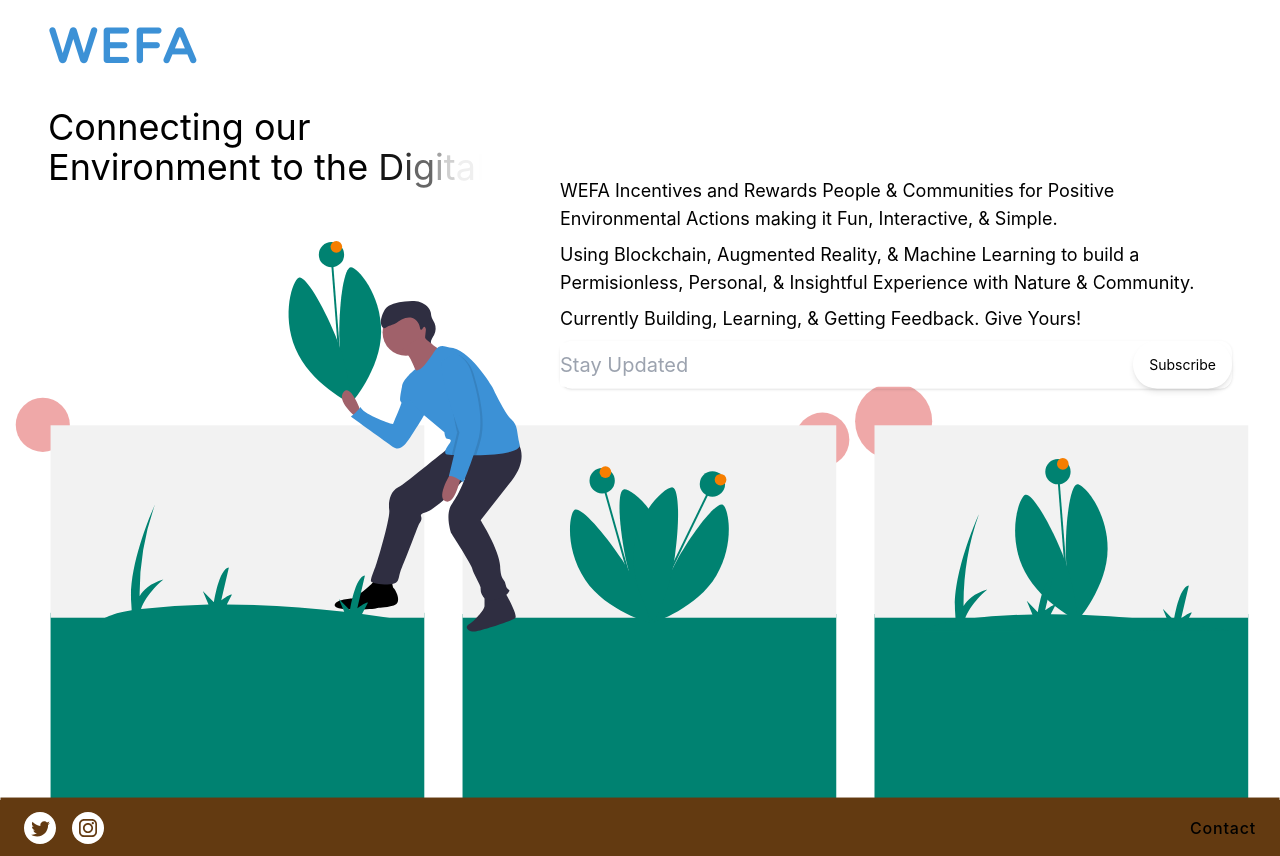
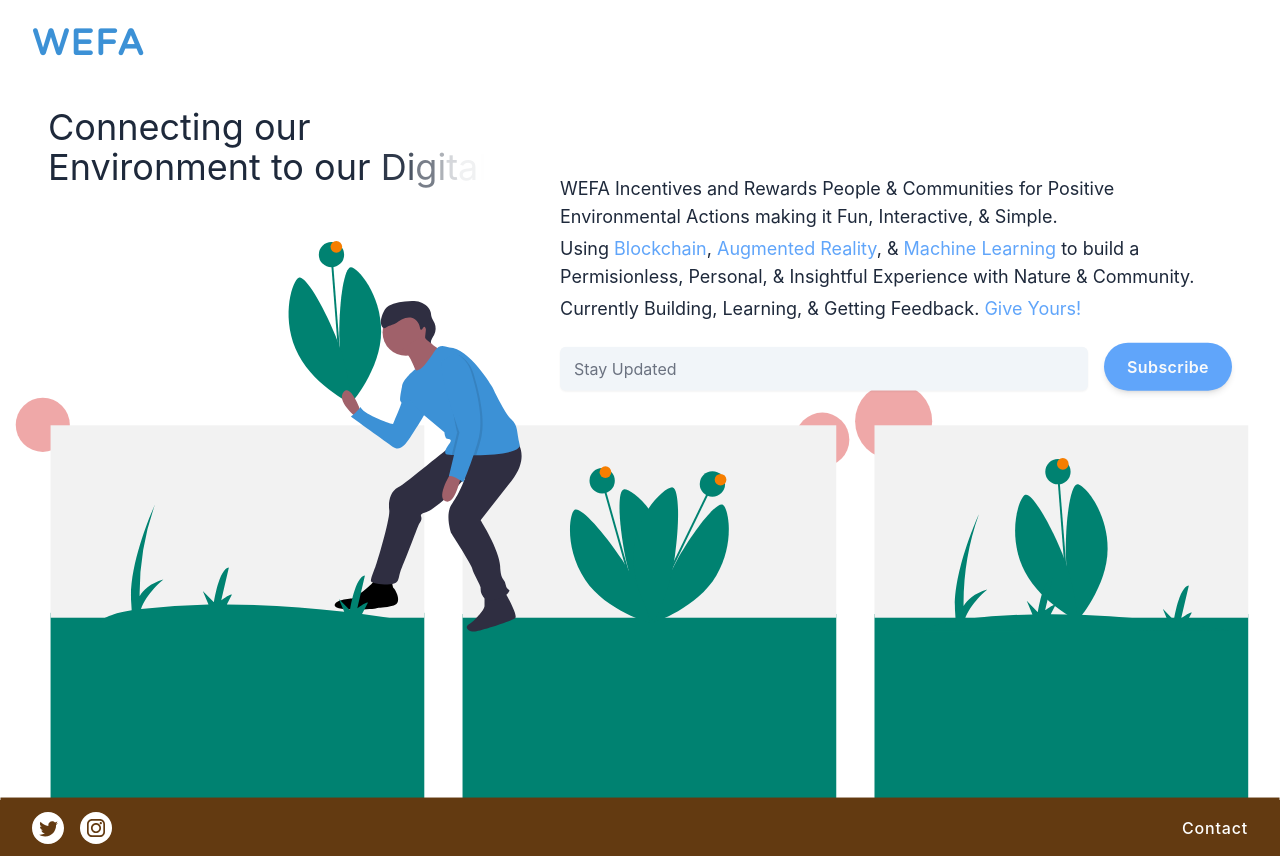
Before and after one commit to wefa-labs/wefa-landing, a Next.js app: page / in a window 1280 px wide. Built offline with nearby package versions, Linux system fonts and the light colour scheme.

Commit message:
updated main

```diff
--- a/components/Button/Primary.tsx
+++ b/components/Button/Primary.tsx
@@ -5,7 +5,7 @@ export type PrimaryButtonProps =
     href?: string
   }
 const PRIMARY_CLASSES =
-  'text-center text-gray-50 text-sm bg-blue-500 leading-8 px-4 py-2 rounded-full shadow-md hover:shadow-xl active:shadow flex-shrink-0 text-ellipsis whitespace-nowrap disabled:opacity-50 transition-all duration-200 ease-in-out'
+  'text-center text-gray-50 text-base bg-blue-400 font-semibold tracking-wide leading-8 px-4 py-2 rounded-full shadow-md hover:shadow-xl active:shadow flex-shrink-0 text-ellipsis whitespace-nowrap disabled:opacity-50 transition-all duration-200 ease-in-out'
 
 export const PrimaryButton = (props: PrimaryButtonProps) => {
   const { href, className } = props
--- a/components/Forms/Subscribe.tsx
+++ b/components/Forms/Subscribe.tsx
@@ -7,6 +7,12 @@ enum STATE {
   UNSUBMITTED,
   SUBMITTING,
   SUBMITTED,
+}
+
+const buttonText: Record<STATE, string> = {
+  [STATE.UNSUBMITTED]: 'Subscribe',
+  [STATE.SUBMITTING]: 'Subscribing...',
+  [STATE.SUBMITTED]: 'Subscribed',
 }
 
 const Subscribe = () => {
@@ -28,45 +34,30 @@ const Subscribe = () => {
   return (
     <form
       onSubmit={onSubmitForm}
-      className=" md:flex md:bg-white md:items-center md:rounded-xl md:shadow"
+      className="flex flex-col md:flex-row gap-4 items-center"
     >
       <input
         id="email-input"
         type="email"
         placeholder="Stay Updated"
-        className="py-6 px-8 md:py-2 md:px-0 bg-white w-full md:w-auto text-gray-900 md:bg-transparent text-xl mr-2 flex-shrink flex-grow rounded-xl md:rounded shadow md:shadow-none"
+        className="mt-1
+        block
+        w-full
+        rounded-md
+        shadow-sm
+        bg-slate-100
+        border-transparent
+        border-2
+        focus:border-2
+        focus:border-blue-400 focus:bg-white focus:ring-0"
       />
-      <div className="hidden  md:block md:text-center mt-4 md:mt-0">
-        {state == STATE.UNSUBMITTED && (
-          <PrimaryButton type="submit">Subscribe</PrimaryButton>
-        )}
-        {state == STATE.SUBMITTING && (
-          <PrimaryButton type="submit" disabled>
-            Requesting...
-          </PrimaryButton>
-        )}
-        {state == STATE.SUBMITTED && (
-          <PrimaryButton type="submit" disabled>
-            You&apos;re All Set!
-          </PrimaryButton>
-        )}
-      </div>
-
-      <div className="md:hidden mt-4">
-        {state == STATE.UNSUBMITTED && (
-          <PrimaryButton type="submit">Join The Waitlist</PrimaryButton>
-        )}
-        {state == STATE.SUBMITTING && (
-          <PrimaryButton type="submit" disabled>
-            Requesting...
-          </PrimaryButton>
-        )}
-        {state == STATE.SUBMITTED && (
-          <PrimaryButton type="submit" disabled>
-            You&apos;re All Set!
-          </PrimaryButton>
-        )}
-      </div>
+        <PrimaryButton
+          type="submit"
+          disabled={state !== STATE.UNSUBMITTED}
+          className="w-full md:w-32"
+        >
+          {buttonText[state]}
+        </PrimaryButton>
     </form>
   )
 }
--- a/components/Layout/Footer.tsx
+++ b/components/Layout/Footer.tsx
@@ -7,7 +7,7 @@ interface FooterInterface {
 
 export const Footer: React.FC<FooterInterface> = ({ socials, links }) => {
   return (
-    <footer className="flex w-full items-center justify-between text-white bg-[#633A11] px-6 py-3">
+    <footer className="flex w-full items-center justify-between text-white bg-[#633A11]  md:px-8 px-4 py-3">
       <ul className="flex gap-4">
         {socials?.map((link) => (
           <Link key={link.title} {...link} />
--- a/components/Layout/Header.tsx
+++ b/components/Layout/Header.tsx
@@ -59,7 +59,7 @@ const styles = css`
 export const Header: React.FC<HeaderInterface> = ({ logo }) => {
   return (
     <header
-      className={`${styles} fixed top-0 w-screen flex px-12 py-6`}
+      className={`${styles} fixed top-0 w-screen flex md:px-8 px-4 py-6`}
       onMouseMove={(e) => {
         const mouseX = e.clientX
         const mouseY = e.clientY
@@ -78,7 +78,7 @@ export const Header: React.FC<HeaderInterface> = ({ logo }) => {
           <div className="shape shape-3"></div>
         </div>
         <div className="content w-full">
-          <h1 className="lg:text-5xl font-bold tracking-wider ">
+          <h1 className="2xl:text-5xl md:text-4xl text-3xl font-bold tracking-wider ">
             {logo}
           </h1>
         </div>
--- a/components/Layout/index.tsx
+++ b/components/Layout/index.tsx
@@ -11,7 +11,7 @@ const Layout: React.FC<{ children: ReactElement }> = ({ children }) => {
   return (
     <>
       <Header logo="WEFA" links={headerLinks} />
-      <main className={`flex flex-col flex-grow bg-[white]`}>
+      <main className={`flex flex-col flex-grow h-screen bg-[white]`}>
         {children}
       </main>
       <Footer socials={socialLinks} links={companyLinks} />
--- a/components/Link/index.tsx
+++ b/components/Link/index.tsx
@@ -7,7 +7,7 @@ export type LinkType = {
 }
 
 export const Link: React.FC<LinkType> = ({ title, link, Icon }) => (
-  <li className='font-medium tracking-wider hover:text-blue-400 cursor-pointer'>
+  <li className="font-medium tracking-wider hover:text-water-400 cursor-pointer">
     <NextLink href={link}>{Icon ? Icon : title}</NextLink>
   </li>
 )
--- a/lib/config/seo.ts
+++ b/lib/config/seo.ts
@@ -1,7 +1,7 @@
 import { DefaultSeoProps } from 'next-seo'
 
 export const DEFAULT_SEO: DefaultSeoProps = {
-  title: 'Connecting our Environment to the Digital World.',
+  title: 'Connecting our Environment to our Digital World.',
   titleTemplate: 'WEFA | %s',
   description:
     'WEFA Incentives and Rewards People & Communities for Positive Environmental Actions making it Fun, Interactive, & Simple.',
--- a/package.json
+++ b/package.json
@@ -22,6 +22,7 @@
   "devDependencies": {
     "@babel/core": "^7.19.1",
     "@svgr/webpack": "^6.3.1",
+    "@tailwindcss/forms": "^0.5.3",
     "@tailwindcss/line-clamp": "^0.4.2",
     "@types/animejs": "^3.1.5",
     "@types/node": "18.7.21",
--- a/pages/index.tsx
+++ b/pages/index.tsx
@@ -47,11 +47,15 @@ const HeroContent: React.FC<{
   return (
     <div
       ref={animation}
-      className={` flex gap-8 justify-around w-full h-1/2  -translate-y-1/3 ${className}`}
+      className={` flex flex-col md:flex-row sm:gap-8 gap-3 justify-around w-full h-1/2  sm:-translate-y-1/3 ${className}`}
     >
-      <h3 className={`title max-w-xl text-4xl text-slate-800`}>{title}</h3>
+      <h3
+        className={`title max-w-xl sm:text-4xl text-3xl text-center sm:text-left text-slate-800`}
+      >
+        {title}
+      </h3>
       <div
-        className={`subtitle max-w-2xl text-lg flex flex-col gap-2 text-slate-800 self-center`}
+        className={`subtitle max-w-2xl 2xl:text-xl md:text-lg flex flex-col gap-1 md:px-0 px-2 text-slate-800 self-center`}
       >
         <h4>{subtitle}</h4>
         <h4>
@@ -85,7 +89,7 @@ const HeroContent: React.FC<{
           to build a Permisionless, Personal, & Insightful Experience with
           Nature & Community.
         </h4>
-        <h4>
+        <h4 className="mb-4">
           Currently Building, Learning, & Getting Feedback.{' '}
           <Link
             target="_blank"
@@ -96,7 +100,6 @@ const HeroContent: React.FC<{
             </span>
           </Link>
         </h4>
-
         <Subscribe />
       </div>
     </div>
@@ -105,7 +108,7 @@ const HeroContent: React.FC<{
 
 const Home: NextPage = () => {
   return (
-    <section className="h-screen w-full container mx-auto overflow-x-hidden grid place-items-center px-12 py-12 bg-landing_bg bg-no-repeat bg-bottom bg-contain">
+    <section className="h-full w-full container mx-auto overflow-x-hidden grid place-items-center md:py-12 md:px-12 px-8  pb-16 sm:pb-0  bg-landing_bg bg-no-repeat bg-bottom xl:bg-contain sm:bg-auto bg-contain">
       <HeroContent
         title={DEFAULT_SEO.title}
         subtitle={DEFAULT_SEO.description}
--- a/tailwind.config.js
+++ b/tailwind.config.js
@@ -8,17 +8,15 @@ module.exports = {
       backgroundImage: {
         landing_bg: "url('/landing_bg.svg')",
       },
-    },
       colors: {
         water: '#3C91D6', // #009BAA #3b82f6 blue0-500
         earth: '#27D664', // Alt - #008271  #166534 green-800
         fire: '#D64C47', // Alt - #D62727 #b91c1c red-700
         air: '#D68D1C', // #F67E00 #f59e0b amber-500
         soil: '#633A11',
+        ether: '#4338ca', // indigo-700
       },
     },
-  plugins: [
-    require('@tailwindcss/line-clamp'),
-    // ...
-  ],
+  },
+  plugins: [require('@tailwindcss/line-clamp'), require('@tailwindcss/forms')],
 }
```
Also changed, not shown: 1 other file (tests, documents, lock files or other folders). Lines whose indentation alone changed are shown as unchanged.
